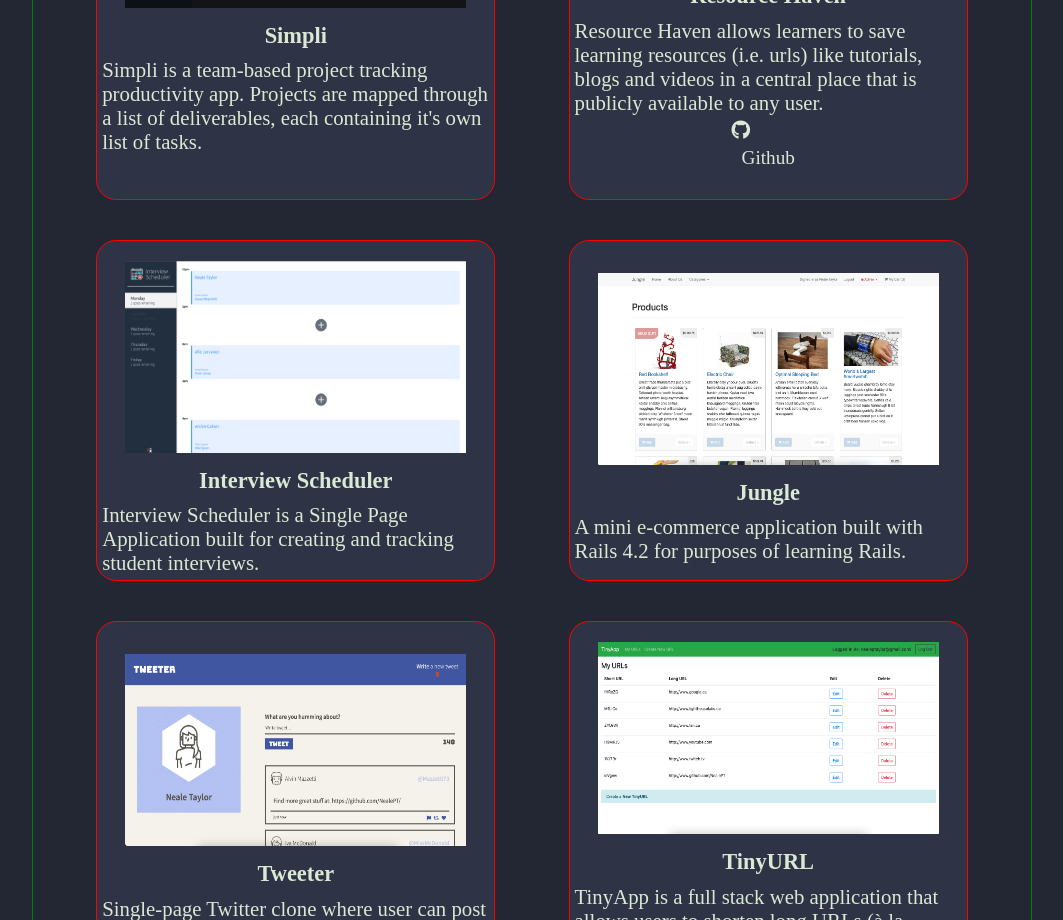
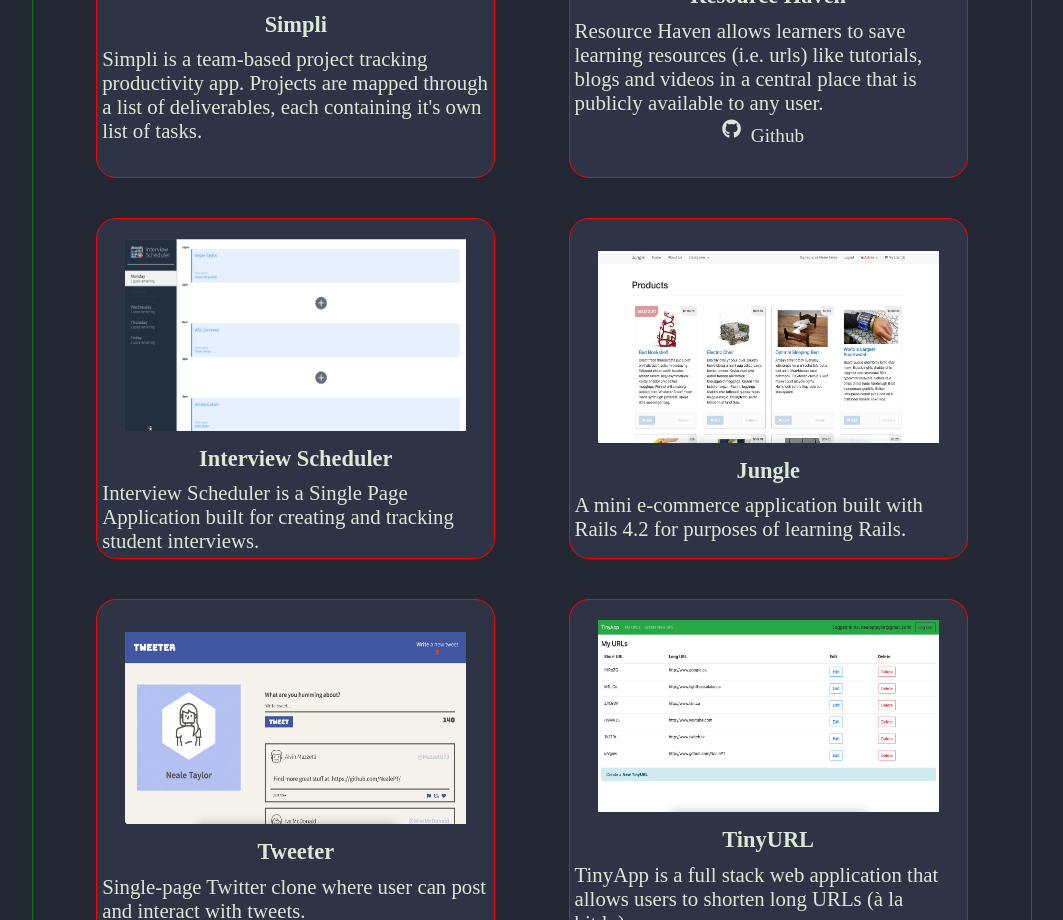
Before and after one commit to NealePT/nealetaylorcom, a React (Create React App) app in the folder react-site/: page / in a window 1280 px wide. Shown: the part 2860-3780 px from the top of the page, without its empty margins (108-1171 px from the left). Built offline with nearby package versions, Linux system fonts and the light colour scheme.

Commit message:
change display for git button

```diff
--- a/react-site/src/components/Projects.scss
+++ b/react-site/src/components/Projects.scss
@@ -51,3 +51,7 @@
 .item p {
   margin: 5px 10px 30px 10px;
 }
+
+.gitButton {
+  display: flex;
+}
```
